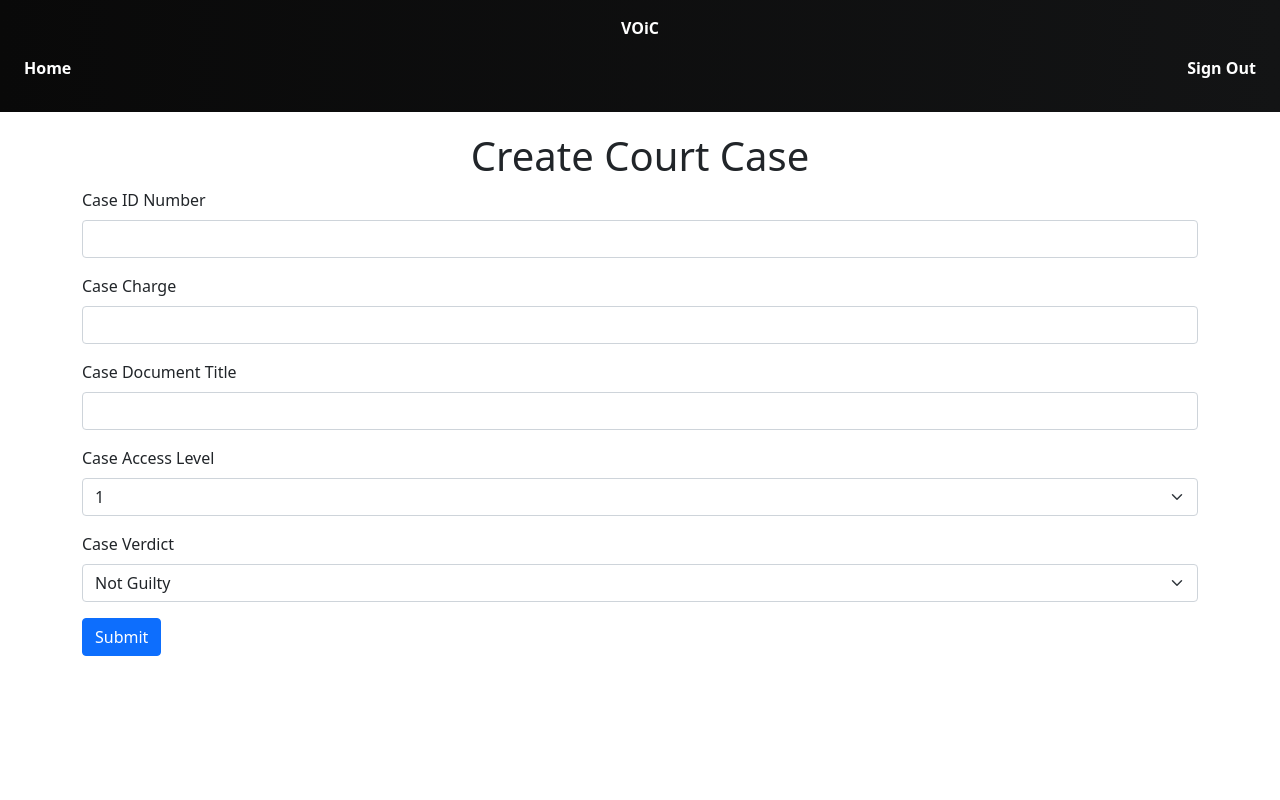
After one commit to ConnerWiench/VOiC, a Flask app: page /case_create in a window 1280 px wide. The commit adds this page. Run offline with Flask 2, Linux system fonts and the light colour scheme; the visitor is signed in with stand-in values (Sample User, id 1); some libraries are stand-ins or nearby versions.

Commit message:
Added basic create_case template and connected it to the API

```diff
--- a/frontend/app.py
+++ b/frontend/app.py
@@ -19,9 +19,6 @@ conn = mysql.connector.connect(
 
 @app.route('/')
 def main():
-    # if not session.get('user'):
-        # print("Redirecting...")
-        # return redirect('/register')
     return render_template('index.html')
 
 @app.route('/register')
@@ -66,6 +63,9 @@ def api_register():
 
 @app.route("/case_list")
 def case_list(facts = None):
+    if not session.get('user'):
+        print("Redirecting...")
+        return redirect('/register')
 
     with conn.cursor() as cursor:
         if facts == None:
@@ -83,6 +83,10 @@ def case_list(facts = None):
 
 @app.route("/case_create")
 def case_create():
+    if not session.get('user'):
+        print("Redirecting...")
+        return redirect('/register')
+
     return render_template("case_create.html")
 
 @app.route("/api/case_create", methods=["POST"])
@@ -99,8 +103,11 @@ def api_case_create():
     with conn.cursor() as cursor:
         cursor.execute("SELECT user_level\n"\
                         "FROM court_user\n"\
-                        f"WHERE user_name == {_case_user_created};")
+                        f"WHERE user_name = '{_case_user_created}';")
         _case_level_required = cursor.fetchone()
+
+    # Debug Line
+    print(f"Information: {_case_id}, {_case_charge}, {_case_verdict}, {_case_user_created}, {_case_time_created}, {_case_file_path}")
 
     # Attempts to add document into database
     try:
--- /dev/null
+++ b/frontend/templates/case_create.html
@@ -0,0 +1,74 @@
+<!DOCTYPE html>
+<html lang="en">
+
+<head>
+  <meta charset="utf-8">
+  <meta name="viewport" content="width=device-width, initial-scale=1">
+  <title>VOiC Create Case</title>
+
+  <link rel="stylesheet" href="static/style.css"/>
+  <!-- Bootstrap core CSS -->
+  <link href="https://cdn.jsdelivr.net/npm/bootstrap@5.0.2/dist/css/bootstrap.min.css" rel="stylesheet">
+  <script src="https://cdn.jsdelivr.net/npm/bootstrap@5.0.2/dist/js/bootstrap.bundle.min.js"></script>
+</head>
+
+<div class="container-fluid bg-voic navbar">
+  <table class="table table-borderless">
+    <tbody>
+      <tr class="row">
+        <td class="col text-center text-white">
+          <b>VOiC</b>
+        </td>
+      </tr>
+      <tr class="row px-3">
+        <td class="col text-start align-items-start">
+          <a href="" class="text-decoration-none text-white"><b>Home</b></a><br>
+        </td>
+        <td class="col text-end align-items-end">
+          <a href="" class="text-decoration-none text-white"><b>Sign Out</b></a><br>
+        </td>
+      </tr>
+    </tbody>
+  </table>
+</div>
+
+<body>
+  <h1 class="text-center">Create Court Case</h1>
+  <div class="container-md">
+    <form method="POST" action="/api/case_create">
+      <div class="mb-3">
+        <label for="form_id" class="form-label">Case ID Number</label>
+        <input type="text" class="form-control" id="form_id" name="form_id">
+      </div>
+      <div class="mb-3">
+        <label for="form_charge" class="form-label">Case Charge</label>
+        <input type="text" class="form-control" id="form_charge" name="form_charge">
+      </div>
+      <div class="mb-3">
+        <label for="form_document" class="form-label">Case Document Title</label>
+        <input type="text" class="form-control" id="form_document" name="form_document">
+      </div>
+      <div class="mb-3">
+        <label for="form_level" class="form-label">Case Access Level</label>
+        <select class="form-select" id="form_level" name="form_level">
+          <option value="1">1</option>
+          <option value="2">2</option>
+          <option value="3">3</option>
+          <option value="4">4</option>
+          <option value="5">5</option>
+        </select>
+      </div>
+      <div class="mb-3">
+        <label for="form_verdict" class="form-label">Case Verdict</label>
+        <select class="form-select" id="form_verdict" name="form_verdict">
+          <option value="not guilty">Not Guilty</option>
+          <option value="guilty">Guilty</option>
+        </select>
+      </div>
+      <button type="submit" class="btn btn-primary">Submit</button>
+    </form>
+  </div>
+  <script src="https://cdnjs.cloudflare.com/ajax/libs/bootstrap/5.0.2/js/bootstrap.bundle.min.js"></script>
+</body>
+
+</html>
```
Also changed, not shown: frontend/templates/case_list.html (+7 -10 lines).
